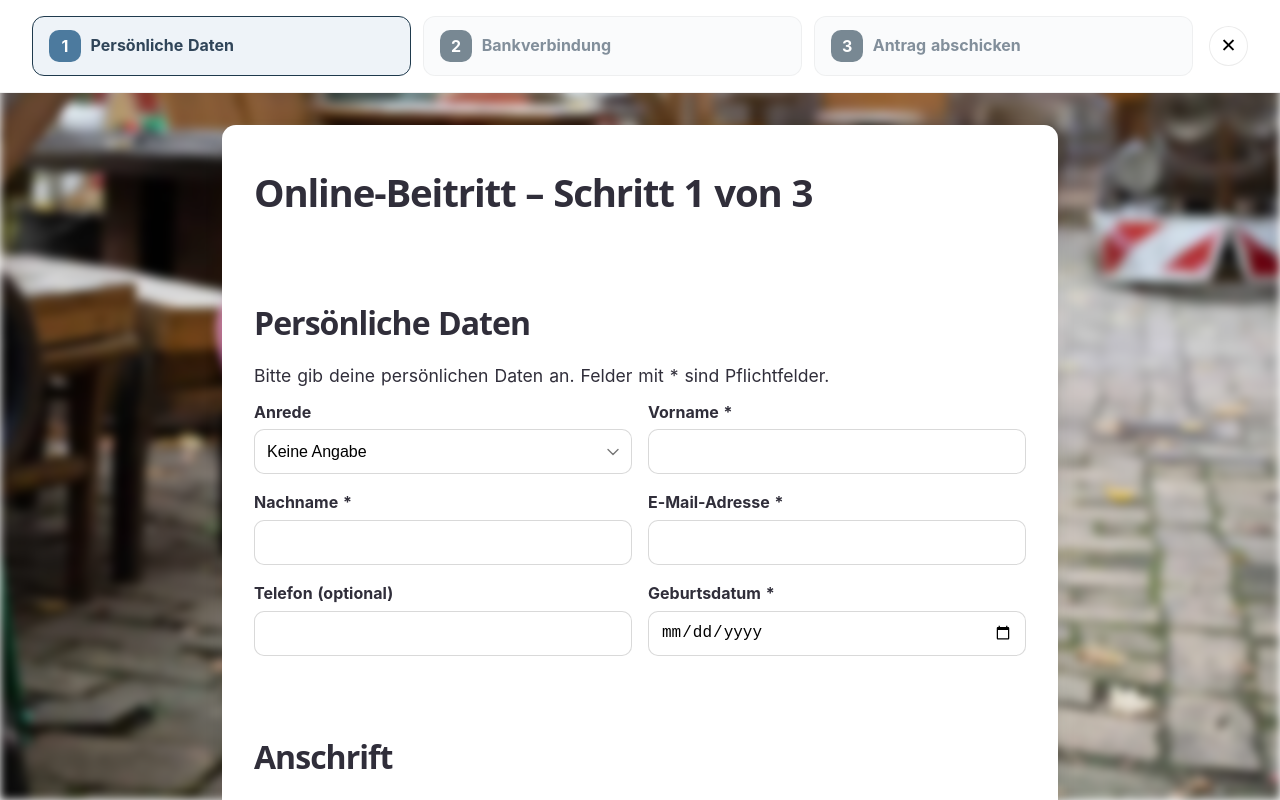
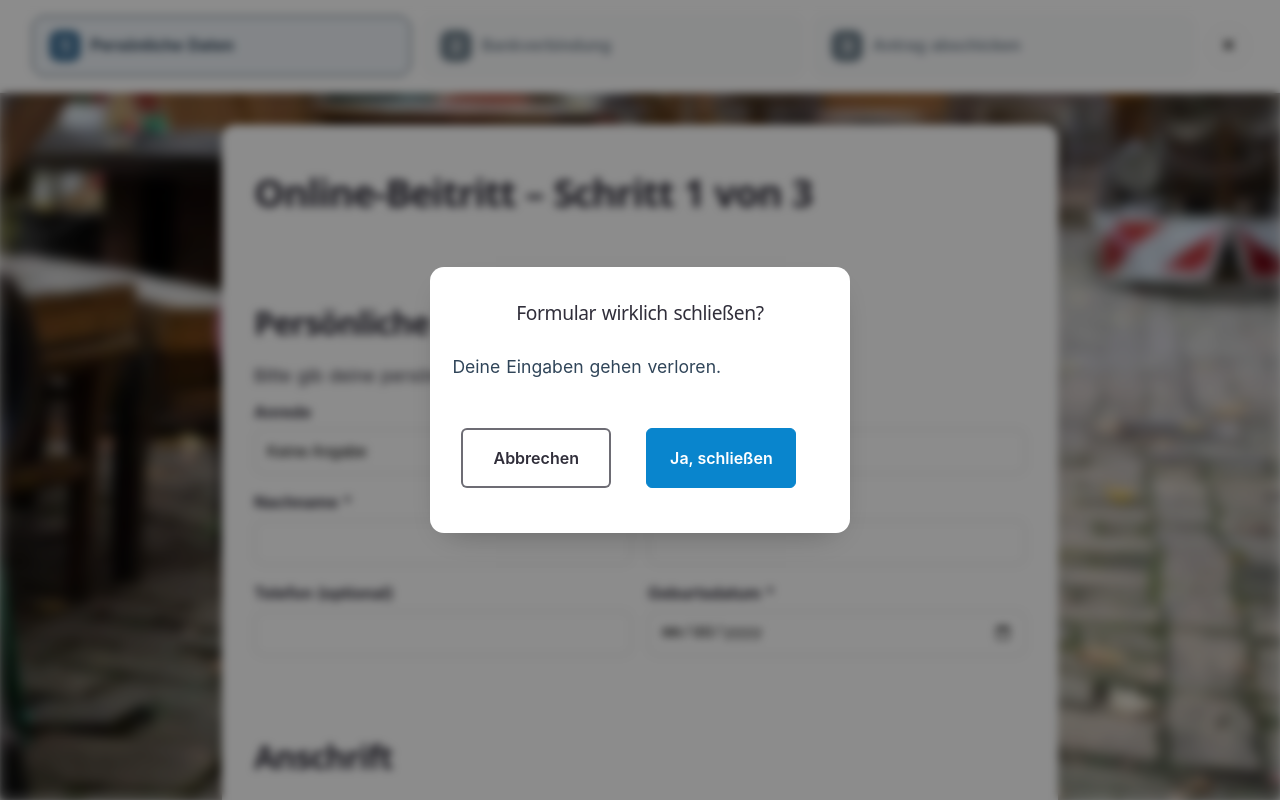
Before and after one commit to 3vincent/einhaus-leipzig, a Nuxt app: page /mitglied-werden/online-formular/persoenliche-daten in a window 1280 px wide. Both pictures are taken after a click on the button "Formular schließen". Shown: the top 800 px of the page. Built offline with nearby package versions, Linux system fonts and the light colour scheme.

Commit message:
Fix wrong component name

```diff
--- a/layouts/invest-wizard.vue
+++ b/layouts/invest-wizard.vue
@@ -33,7 +33,7 @@ function handleCloseConfirm() {
       <NuxtPage />
     </main>
 
-    <ConfirmCloseModal
+    <InvestWizardConfirmClose
       v-if="showCloseConfirm"
       @close="showCloseConfirm = false"
       @confirm="handleCloseConfirm"
```
